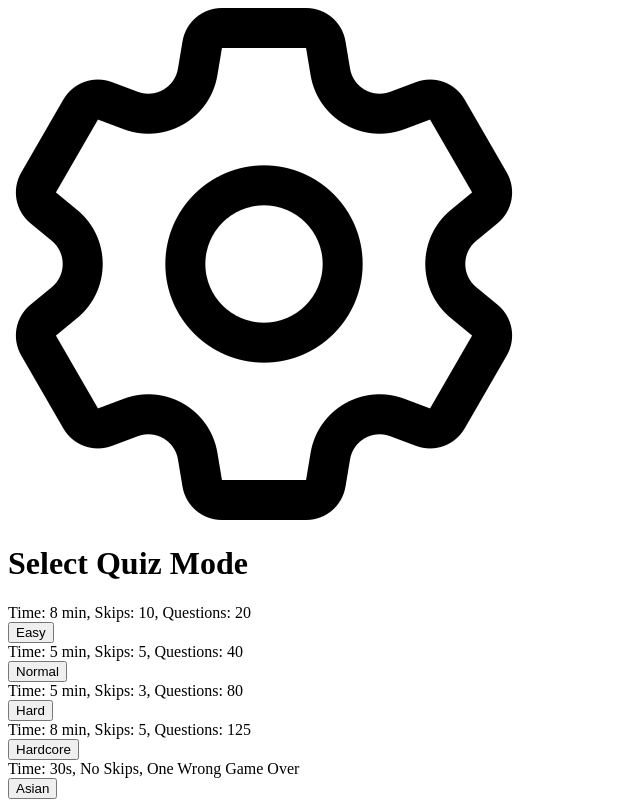
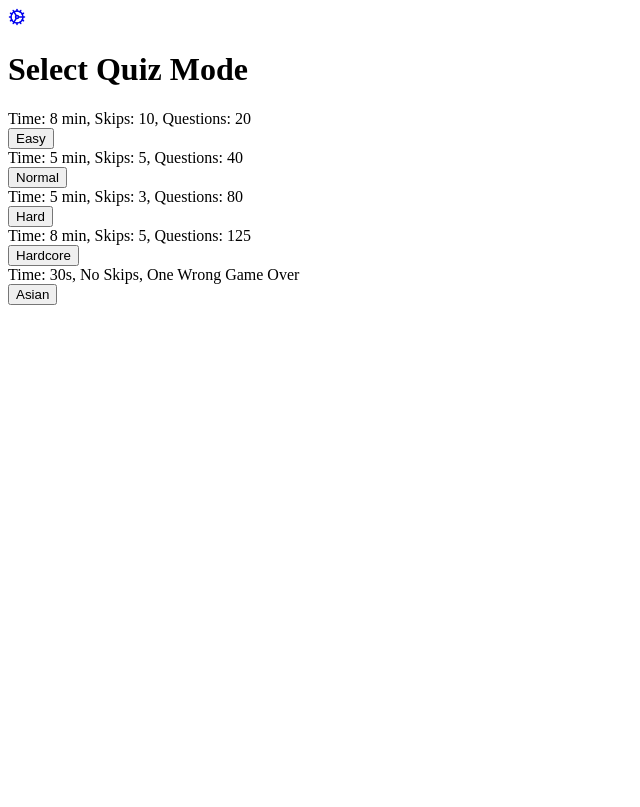
Before and after one commit to DWHIncAndi/Quizer, a React (Create React App) app: page / in a window 1280 px wide. Shown: the whole page, without its empty margins (0-640 px from the left). Built offline with nearby package versions, Linux system fonts and the light colour scheme; the HTML template or start-up script is replaced by a standard one.

Commit message:
updated icon

```diff
--- a/src/App.tsx
+++ b/src/App.tsx
@@ -4,7 +4,7 @@ import StartPage from "./components/StartPage";
 import QuizWrapper from "./components/QuizWrapper";
 import SettingsPage from "./components/SettingsPage";
 import { questions as allQuestions } from "./data/questions";
-import settingsIcon from "./assets/setting.png"; // Importiere das Settings-Icon
+import { Cog } from "lucide-react";
 import { useParams } from "react-router-dom";
 
 const App: React.FC = () => {
@@ -18,9 +18,8 @@ const App: React.FC = () => {
   return (
     <Router>
       <div className="relative">
-        {/* Settings Button */}
         <Link to="/settings" className="absolute top-4 right-4">
-          <img src={settingsIcon} alt="Settings" className="w-8 h-8" />
+          <Cog size={18} />
         </Link>
 
         <Routes>
@@ -36,7 +35,6 @@ const App: React.FC = () => {
   );
 };
 
-// Hier definieren wir die Props für die Game-Komponente
 interface GameProps {
   colors: {
     primary: string;
@@ -56,7 +54,7 @@ const Game: React.FC<GameProps> = ({ colors }) => {
   return (
     <QuizWrapper
       questions={allQuestions}
-      mode={mode.charAt(0).toUpperCase() + mode.slice(1)} // Übergeben mit großem Anfangsbuchstaben
+      mode={mode.charAt(0).toUpperCase() + mode.slice(1)}
       colors={colors}
     />
   );
```
